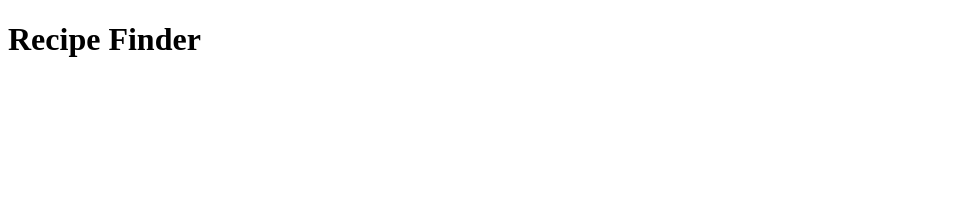
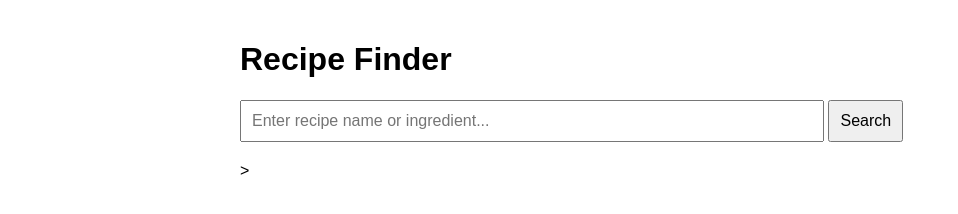
Before and after one commit to Dguminski12/recipe-finder-app, a plain HTML site: page index.html in a window 1280 px wide. Shown: the whole page, without its empty margins (0-958 px from the left). Drawn offline with Linux system fonts and the light colour scheme.

Commit message:
Added search form and results to index.html Updated styles in style.css

```diff
--- a/index.html
+++ b/index.html
@@ -7,6 +7,16 @@
 </head>
 <body>
   <h1>Recipe Finder</h1>
+
+  <form id="search-form">
+    <input type="text" id="search-input" placeholder="Enter recipe name or ingredient..." required>
+    <button type="submit">Search</button>
+  </form>>
+
+  <div id="results">
+
+  </div>
+
   <script src="script.js"></script>
 </body>
 </html>
--- a/style.css
+++ b/style.css
@@ -0,0 +1,38 @@
+body {
+    font-family: Arial, sans-serif;
+    padding: 20px;
+    max-width: 800px;
+    margin: auto;
+}
+
+form {
+    margin-bottom: 20px;
+}
+
+#search-input {
+    width: 70%;
+    padding: 10px;
+    font-size: 16px;
+}
+
+button {
+    padding: 10px;
+    font-size: 16px;
+}
+
+#results {
+    display: grid;
+    grid-template-columns: repeat(auto-fill, minmax(250px, 1fr));
+    gap: 20px;
+}
+
+.recipe-card {
+    border: 1px solid #ddd;
+    padding: 10px;
+    border-radius: 5px;
+}
+
+.recipe-card img{
+    width: 100%;
+    border-radius: 5px;
+}
```
